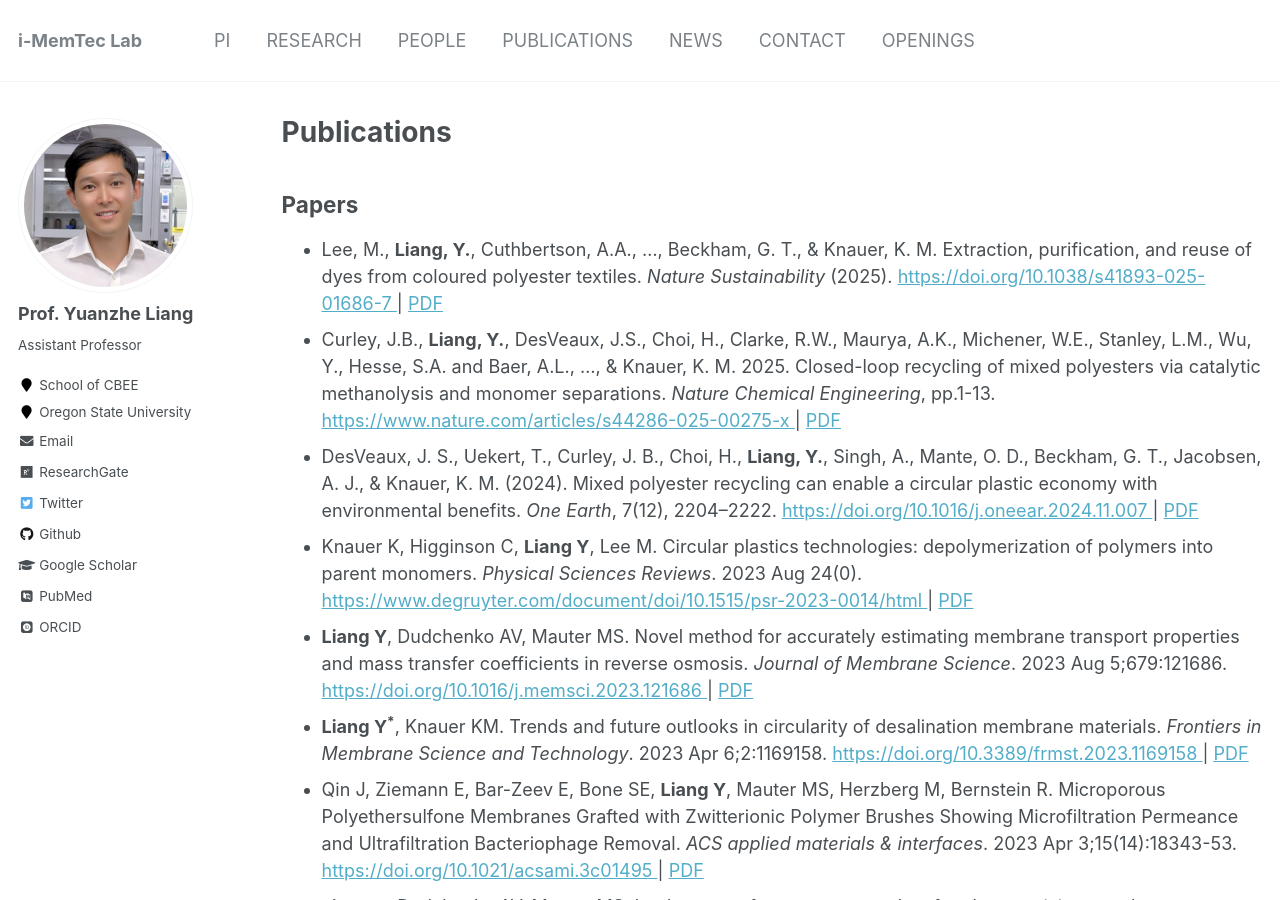
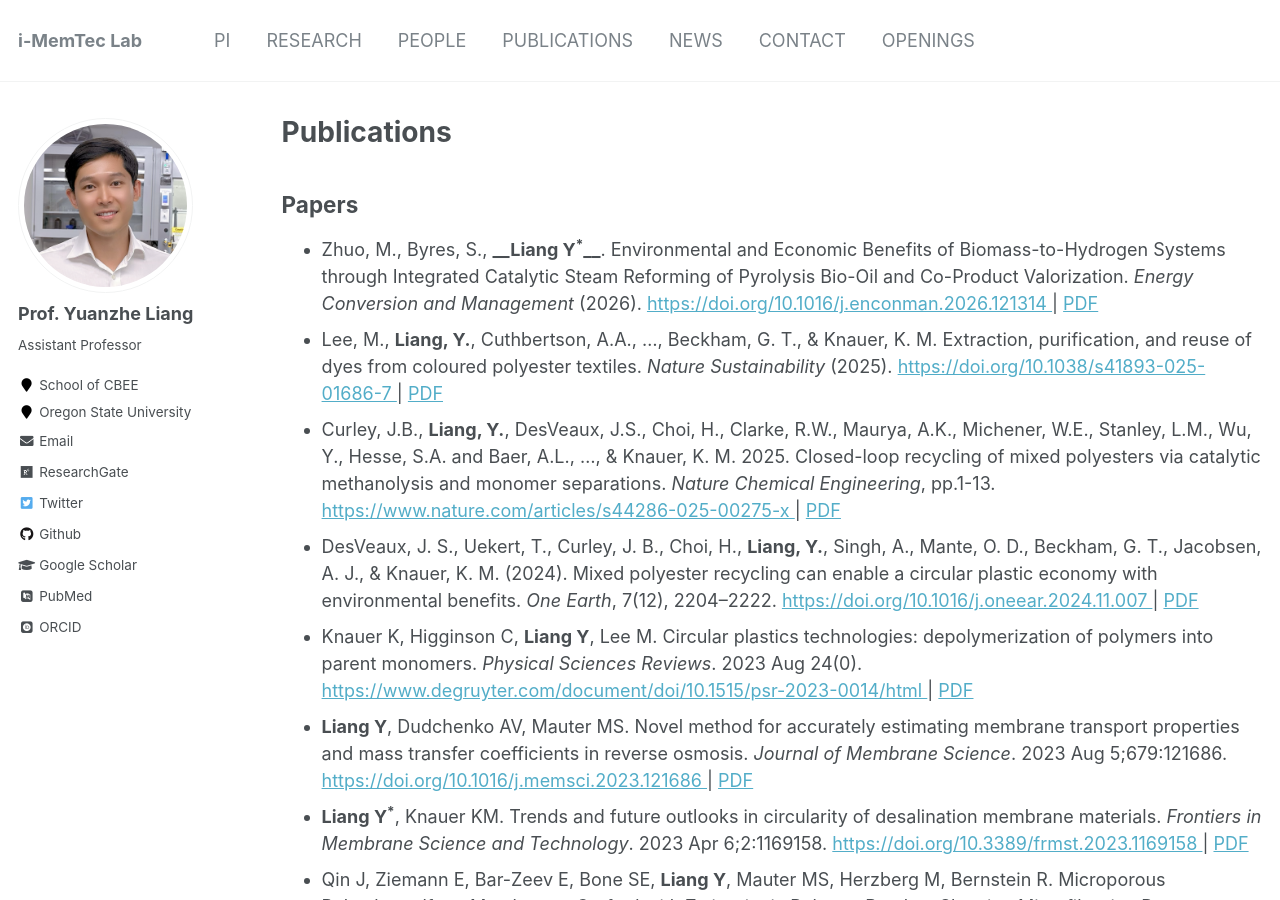
Before and after one commit to yuanzheliang/yuanzheliang.github.io, a Jekyll site: the page built from _pages/publications.md, in a window 1280 px wide and 900 px high. Built offline with Jekyll 4.4.1, drawn with Linux system fonts in a browser that asks for light colours; some web fonts are replaced.

Commit message:
Update publications.md

```diff
--- a/_pages/publications.md
+++ b/_pages/publications.md
@@ -6,6 +6,8 @@ author_profile: true
 ---
 
 ## Papers
+* Zhuo, M., Byres, S., **__Liang Y<sup>\*</sup>__**. Environmental and Economic Benefits of Biomass-to-Hydrogen Systems through Integrated Catalytic Steam Reforming of Pyrolysis Bio-Oil and Co-Product Valorization. *Energy Conversion and Management* (2026).
+<a href="https://doi.org/10.1016/j.enconman.2026.121314"> https://doi.org/10.1016/j.enconman.2026.121314 </a> | [PDF](https://authors.elsevier.com/a/1mjGqin8VvisN)
 * Lee, M., **Liang, Y.**, Cuthbertson, A.A., ..., Beckham, G. T., & Knauer, K. M. Extraction, purification, and reuse of dyes from coloured polyester textiles. *Nature Sustainability* (2025).
 <a href="https://doi.org/10.1038/s41893-025-01686-7"> https://doi.org/10.1038/s41893-025-01686-7 </a> | [PDF](https://yuanzheliang.github.io/files/NS2025.pdf)
 * Curley, J.B., **Liang, Y.**, DesVeaux, J.S., Choi, H., Clarke, R.W., Maurya, A.K., Michener, W.E., Stanley, L.M., Wu, Y., Hesse, S.A. and Baer, A.L., ..., & Knauer, K. M. 2025. Closed-loop recycling of mixed polyesters via catalytic methanolysis and monomer separations. *Nature Chemical Engineering*, pp.1-13.
```
